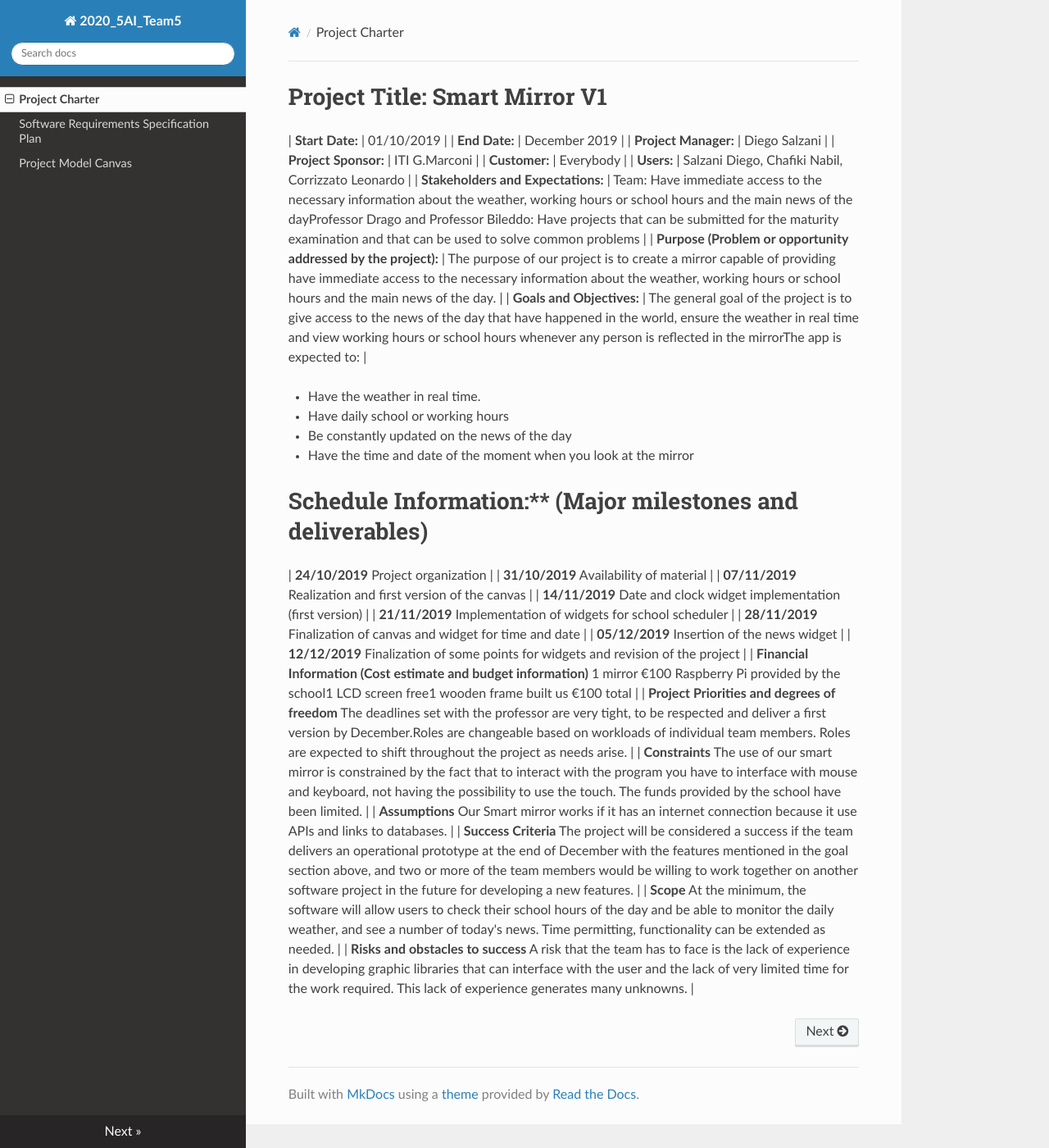
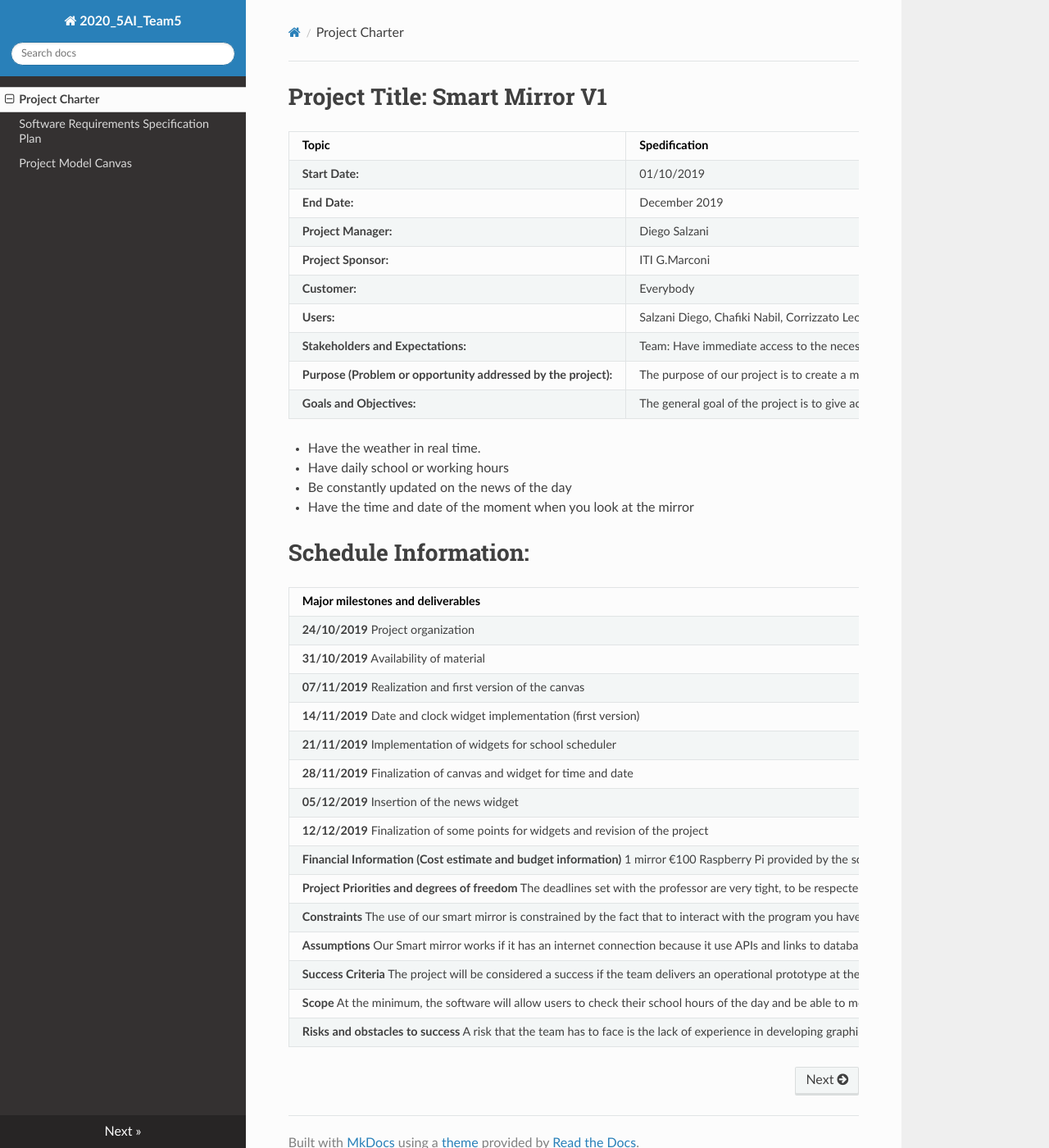
Before and after one commit to diegosalzani/smartmirror_5ai_team5, an MkDocs documentation site: the page built from docs/Project Charter.md, in a window 1280 px wide and 1400 px high. Shown: the whole window at 82% size. Built offline with MkDocs 1.6.1, drawn with Linux system fonts in a browser that asks for light colours; nearby versions of some CDN libraries.

Commit message:
Update Project Charter.md

```diff
--- a/docs/Project Charter.md
+++ b/docs/Project Charter.md
@@ -1,6 +1,7 @@
 # Project Title:  Smart Mirror V1
 
-
+| Topic | Spedification |
+| ----- | ------------- |
 | **Start Date:** | 01/10/2019 |
 | **End Date:** | December 2019 |
 | **Project Manager:** | Diego Salzani |
@@ -16,8 +17,9 @@
 * Be constantly updated on the news of the day
 * Have the time and date of the moment when you look at the mirror
 
-# Schedule Information:** (Major milestones and deliverables)
-
+# Schedule Information:
+| **Major milestones and deliverables** |
+| ------------------------------------ |
 | **24/10/2019**  Project organization |
 | **31/10/2019**  Availability of material |
 | **07/11/2019**  Realization and first version of the canvas |
```
